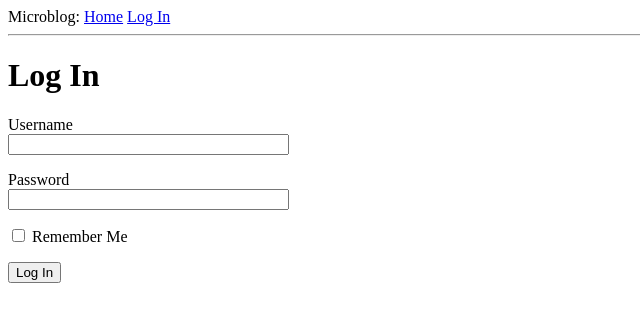
After one commit to chipomwitu/microblog, a Flask app: page /login in a window 1280 px wide. The commit adds this page. Shown: the top 322 px of the page, without its empty margins (0-640 px from the left). Run offline with Flask 2, Linux system fonts and the light colour scheme.

Commit message:
Added forms and login.html + minor readability improvements

```diff
--- /dev/null
+++ b/app/forms.py
@@ -0,0 +1,9 @@
+from flask_wtf import FlaskForm
+from wtforms import StringField, PasswordField, BooleanField, SubmitField
+from wtforms.validators import DataRequired
+
+class LoginForm(FlaskForm):
+    username=StringField('Username', validators=[DataRequired()])
+    password=PasswordField('Password', validators=[DataRequired()])
+    remember_me=BooleanField('Remember Me')
+    submit=SubmitField('Log In')
--- a/app/routes.py
+++ b/app/routes.py
@@ -1,5 +1,6 @@
 from app import app
 from flask import render_template
+from app.forms import LoginForm
 
 @app.route('/')
 @app.route('/index')
@@ -17,3 +18,8 @@ def index():
     user={'username': 'chipomwitu'}
 
     return render_template('index.html', title='Home', user=user, posts=posts)
+
+@app.route('/login')
+def login():
+    form=LoginForm()
+    return render_template('login.html', title='Log In', form=form)
--- a/app/templates/base.html
+++ b/app/templates/base.html
@@ -7,7 +7,11 @@
     {% endif %}
   </head>
   <body>
-    <div>Microblog: <a href="/index">Home</a></div>
+    <div>
+      Microblog:
+       <a href="/index">Home</a>
+       <a href="/login">Log In</a>
+     </div>
     <hr>
       {% block content %} {% endblock %}
   </body>
--- /dev/null
+++ b/app/templates/login.html
@@ -0,0 +1,19 @@
+{% extends "base.html" %}
+
+{% block content %}
+  <h1>Log In</h1>
+    <form action="" method="post" novalidate>
+      {{ form.hidden_tag() }}
+      <p>
+        {{ form.username.label }} <br>
+        {{ form.username(size=32) }}
+      </p>
+      <p>
+        {{ form.password.label }} <br>
+        {{ form.password(size=32) }}
+      </p>
+      <p>{{ form.remember_me() }} {{ form.remember_me.label }}</p>
+      <p>{{ form.submit() }}</p>
+    </form>
+
+{% endblock %}
```
